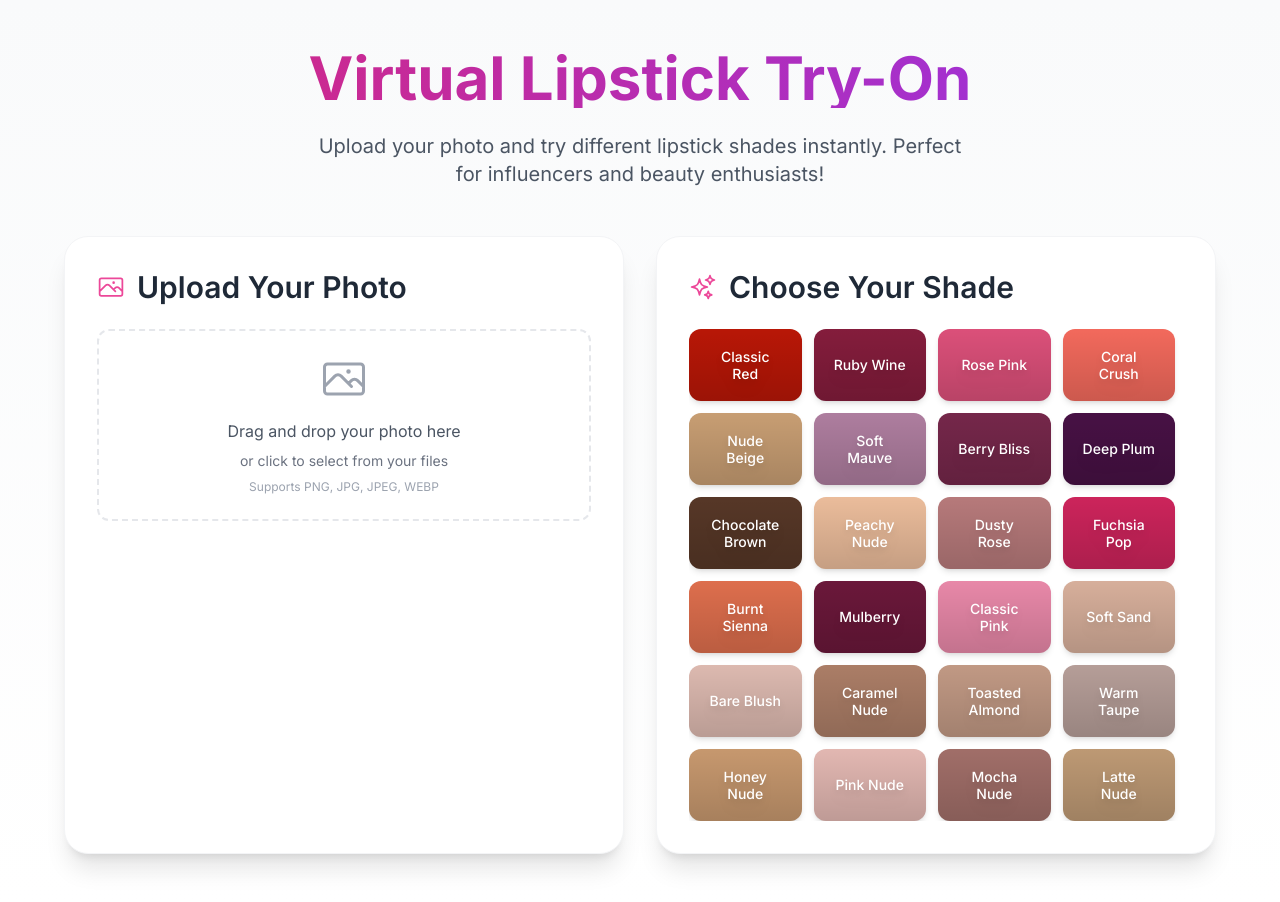
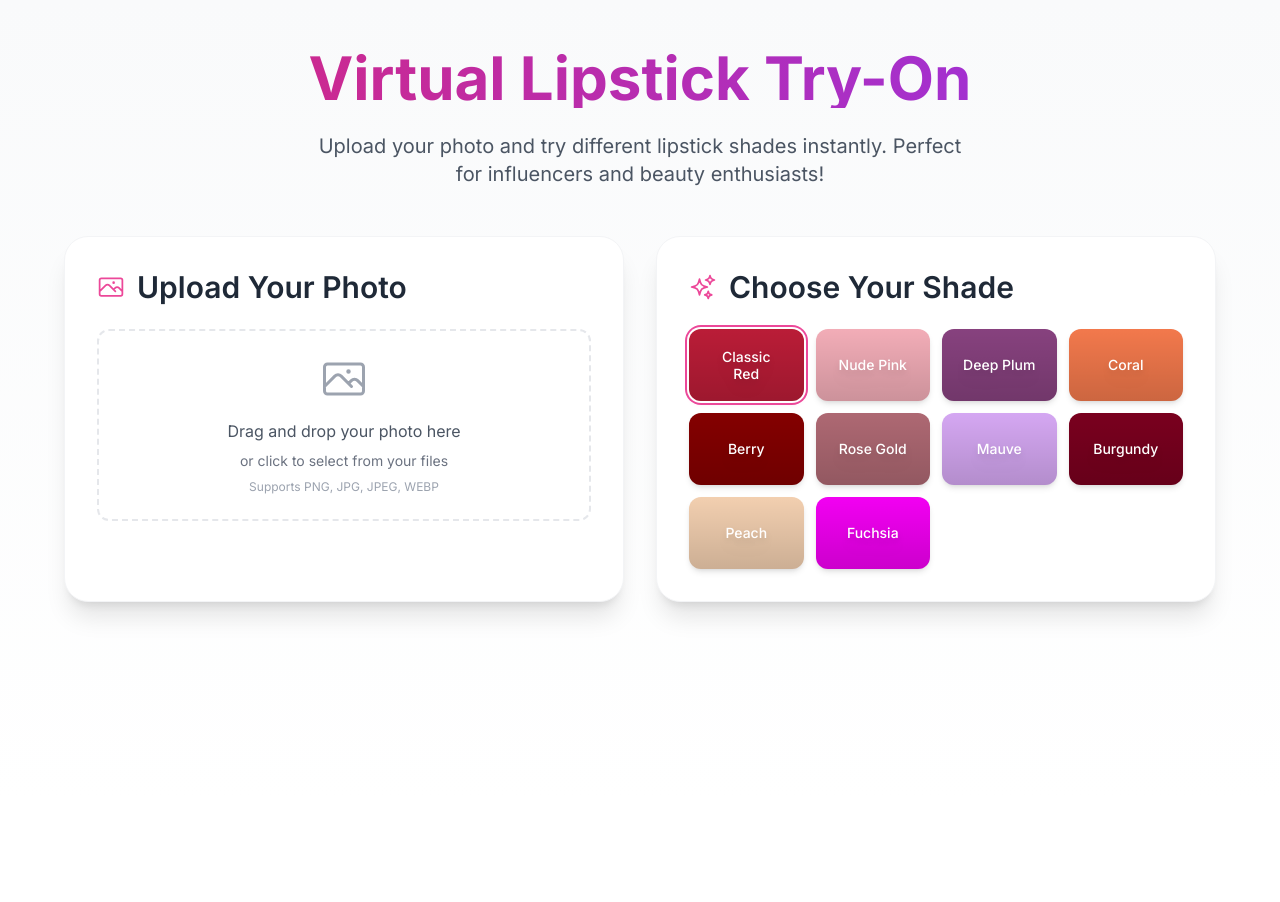
Before and after one commit to Param-Harrison/lipstick, a Next.js app: page / in a window 1280 px wide. After the commit the page ends 800 px from the top, so only its background shows below. Built offline with nearby package versions, Linux system fonts and the light colour scheme.

Commit message:
feat: layout glitches

```diff
--- a/src/app/page.tsx
+++ b/src/app/page.tsx
@@ -45,29 +45,33 @@ export default function Home() {
           <motion.div
             initial={{ opacity: 0, y: 10 }}
             animate={{ opacity: 1, y: 0 }}
-            className="bg-white rounded-3xl shadow-xl p-6 sm:p-8 hover:shadow-2xl transition-all duration-300 border border-gray-100"
+            className="bg-white rounded-3xl shadow-xl p-6 sm:p-8 hover:shadow-2xl transition-all duration-300 border border-gray-100 flex flex-col"
           >
             <h2 className="text-2xl sm:text-3xl font-semibold mb-6 flex items-center gap-3 text-gray-800">
               <PhotoIcon className="w-7 h-7 text-pink-500" />
               Upload Your Photo
             </h2>
+            <div className="flex-1">
               <ImageUploader onImageSelect={setSelectedImage} />
+            </div>
           </motion.div>
 
           <motion.div
             initial={{ opacity: 0, y: 10 }}
             animate={{ opacity: 1, y: 0 }}
-            className="bg-white rounded-3xl shadow-xl p-6 sm:p-8 hover:shadow-2xl transition-all duration-300 border border-gray-100"
+            className="bg-white rounded-3xl shadow-xl p-6 sm:p-8 hover:shadow-2xl transition-all duration-300 border border-gray-100 flex flex-col"
           >
             <h2 className="text-2xl sm:text-3xl font-semibold mb-6 flex items-center gap-3 text-gray-800">
               <SparklesIcon className="w-7 h-7 text-pink-500" />
               Choose Your Shade
             </h2>
+            <div className="flex-1">
               <ColorPicker
                 colors={lipstickColors}
                 selectedColor={selectedColor}
                 onColorSelect={setSelectedColor}
               />
+            </div>
           </motion.div>
         </div>
 
--- a/src/components/ColorPicker.tsx
+++ b/src/components/ColorPicker.tsx
@@ -13,40 +13,11 @@ interface ColorPickerProps {
   onColorSelect: (color: Color) => void;
 }
 
-// Add or update the color palette
-const lipstickColors: Color[] = [
-  { name: 'Classic Red', hex: '#C21807' },
-  { name: 'Ruby Wine', hex: '#8B1E3F' },
-  { name: 'Rose Pink', hex: '#E75480' },
-  { name: 'Coral Crush', hex: '#FF6F61' },
-  { name: 'Nude Beige', hex: '#D2A679' },
-  { name: 'Soft Mauve', hex: '#B784A7' },
-  { name: 'Berry Bliss', hex: '#7B294E' },
-  { name: 'Deep Plum', hex: '#4B1248' },
-  { name: 'Chocolate Brown', hex: '#5B3A29' },
-  { name: 'Peachy Nude', hex: '#F7C6A3' },
-  { name: 'Dusty Rose', hex: '#C08081' },
-  { name: 'Fuchsia Pop', hex: '#D72660' },
-  { name: 'Burnt Sienna', hex: '#E97451' },
-  { name: 'Mulberry', hex: '#70193D' },
-  { name: 'Classic Pink', hex: '#F48FB1' },
-  // More nude shades
-  { name: 'Soft Sand', hex: '#E2B8A3' },
-  { name: 'Bare Blush', hex: '#E8C3B9' },
-  { name: 'Caramel Nude', hex: '#B4846C' },
-  { name: 'Toasted Almond', hex: '#CBA18B' },
-  { name: 'Warm Taupe', hex: '#BFA6A0' },
-  { name: 'Honey Nude', hex: '#D1A074' },
-  { name: 'Pink Nude', hex: '#EEC1BB' },
-  { name: 'Mocha Nude', hex: '#A9746E' },
-  { name: 'Latte Nude', hex: '#C7A17A' },
-];
-
-export default function ColorPicker({ selectedColor, onColorSelect }: ColorPickerProps) {
+export default function ColorPicker({ colors, selectedColor, onColorSelect }: ColorPickerProps) {
   return (
-    <div className="overflow-y-auto pr-2">
+    <div className="h-full">
       <div className="grid grid-cols-2 sm:grid-cols-3 md:grid-cols-4 gap-3">
-        {lipstickColors.map((color) => (
+        {colors.map((color) => (
           <motion.button
             key={color.hex}
             whileHover={{ scale: 1.02 }}
```
Lines whose indentation alone changed are shown as unchanged.
